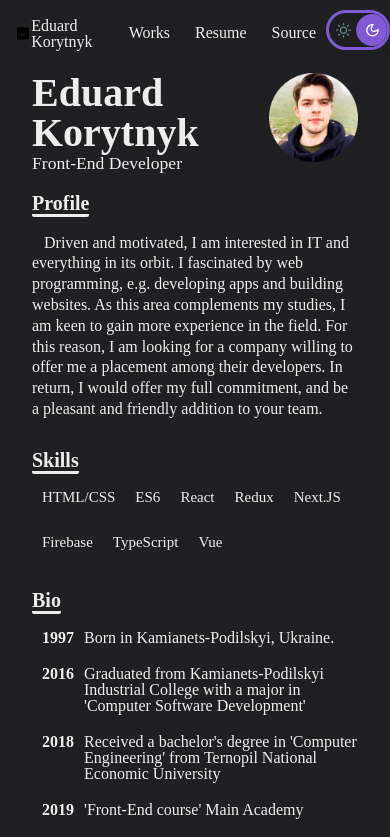
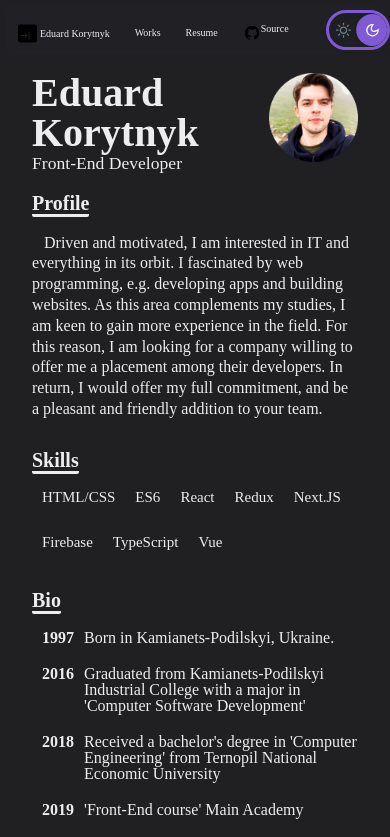
Before and after one commit to EduardKop/web-cv-next, a Next.js app: page / in a window 390 px wide. Shown: the top 837 px of the page. Built offline with nearby package versions, Linux system fonts and the light colour scheme; a web font is replaced by a local one.

Commit message:
change glass style for header

```diff
--- a/styles/globals.css
+++ b/styles/globals.css
@@ -104,10 +104,9 @@
       display: flex;
       justify-content: center;
       min-height: 60px;
-      background: rgba(255, 255, 255, 0.21);
-
-  backdrop-filter: blur(13.4px);
-  -webkit-backdrop-filter: blur(13.4px);
+      -webkit-backdrop-filter: blur(6px) saturate(180%);
+      backdrop-filter: blur(6px) saturate(180%);
+      /* border-bottom: 0.2px hsla(0,0%,100%,.1) solid; */
       position: fixed;
       width: 100%;
       z-index: 1;
--- a/styles/profilehead.css
+++ b/styles/profilehead.css
@@ -24,6 +24,17 @@
   }
 }
 
+@media screen  and (max-width: 405px){
+  .profile-info_navigation{
+    display: flex;
+    flex-direction: row;
+    margin-top: 7px;
+    font-size: 10px;
+  }
+  .profile-info_navigation li{
+    margin-left: 5px;
+  }
+}
 @media screen  and (min-width: 900px){
 
   .navigation_item {
@@ -49,7 +60,6 @@
 
 .profile-info_name{
   font-family: 'M-PLUS-Rounded-1cBold';
-
     font-size: 40px;
     font-weight: bold;
 
```
